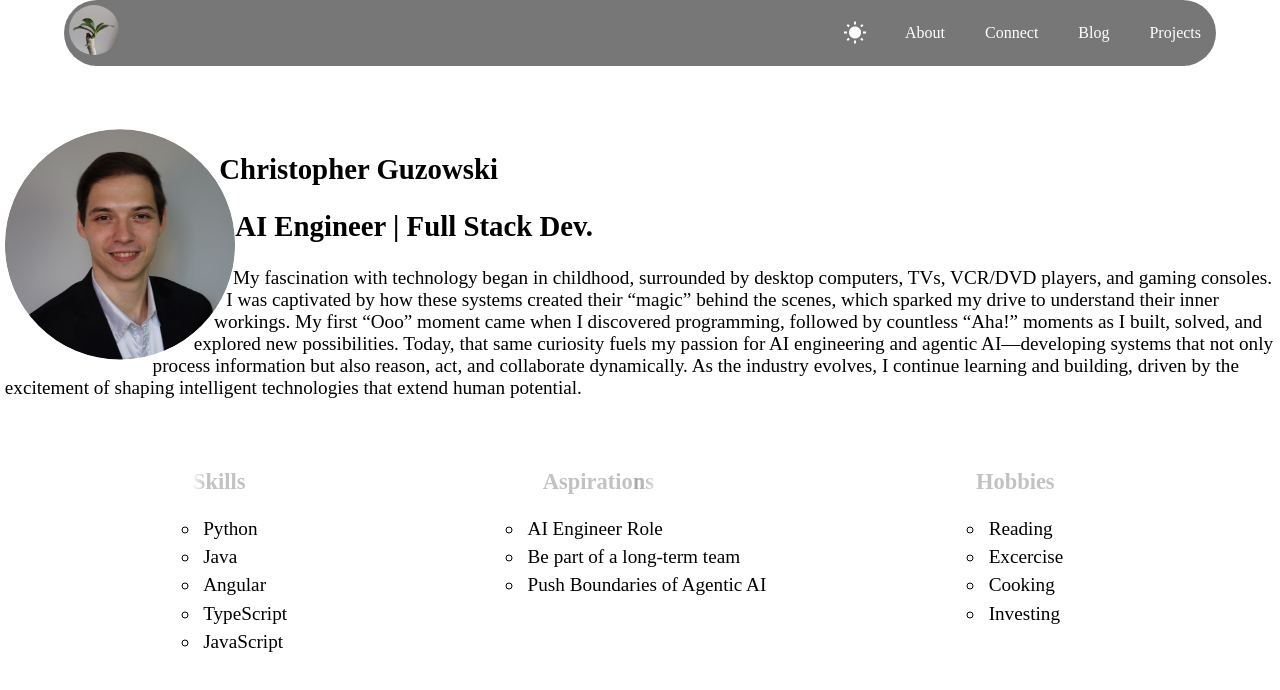
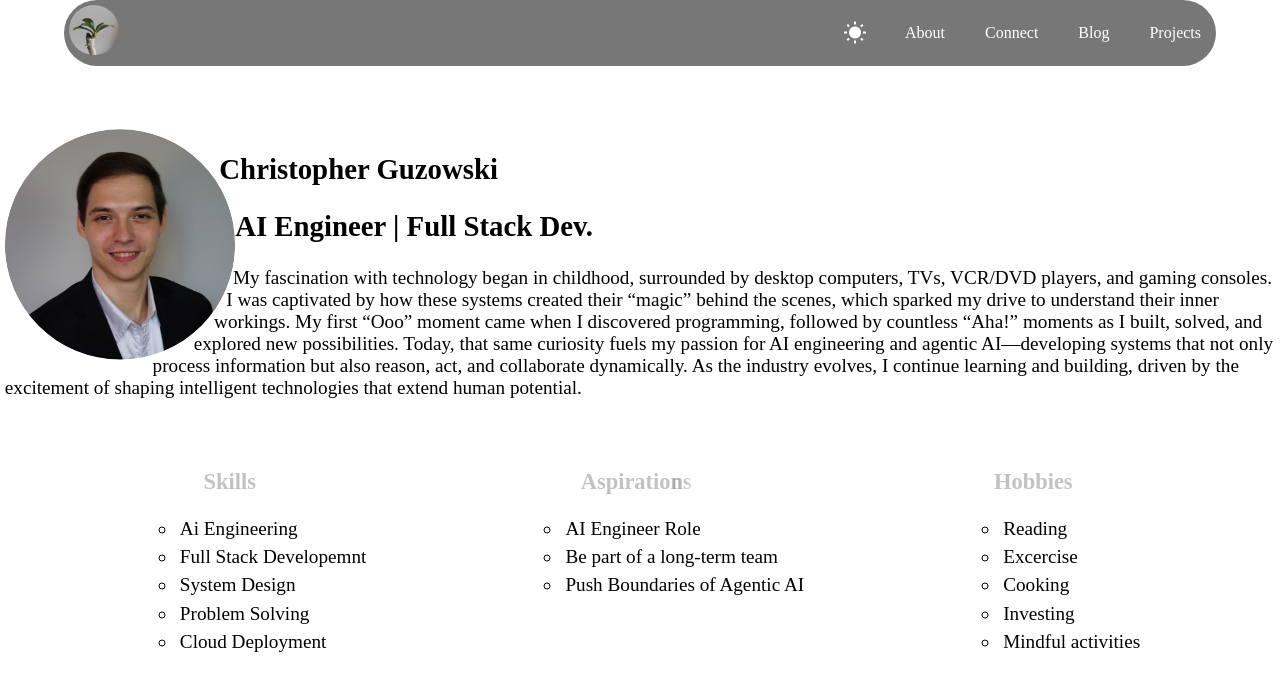
Before and after one commit to chrisCodes141/CGSite, an Angular app in the folder angular/: page / in a window 1280 px wide. Shown: the top 690 px of the page. Built offline with nearby package versions, Linux system fonts and the light colour scheme.

Commit message:
minor tweaks

```diff
--- a/angular/server.ts
+++ b/angular/server.ts
@@ -1,5 +1,5 @@
 import { APP_BASE_HREF } from '@angular/common';
-import { CommonEngine } from '@angular/ssr';
+import { CommonEngine } from '@angular/ssr/node';
 import express from 'express';
 import { fileURLToPath } from 'node:url';
 import { dirname, join, resolve } from 'node:path';
--- a/angular/src/app/core/staticComponents/about/about.component.ts
+++ b/angular/src/app/core/staticComponents/about/about.component.ts
@@ -2,16 +2,15 @@ import { NgFor } from '@angular/common';
 import { Component } from '@angular/core';
 
 @Component({
-  selector: 'app-about',
-  standalone: true,
-  imports: [NgFor],
-  templateUrl: './about.component.html',
-  styleUrl: './about.component.css'
+    selector: 'app-about',
+    imports: [NgFor],
+    templateUrl: './about.component.html',
+    styleUrl: './about.component.css'
 })
 export class AboutComponent {
 
   name: string = 'Christopher Guzowski';
   aspires: string[] = ['AI Engineer Role', 'Be part of a long-term team', 'Push Boundaries of Agentic AI'];
-  skills: string[] = ['Python', 'Java', 'Angular', 'TypeScript', 'JavaScript'];
-  hobbies: string[] = ['Reading', 'Excercise', 'Cooking', 'Investing'];
+  skills: string[] = ['Ai Engineering', 'Full Stack Developemnt', 'System Design', 'Problem Solving', 'Cloud Deployment'];
+  hobbies: string[] = ['Reading', 'Excercise', 'Cooking', 'Investing', 'Mindful activities'];
 }
--- a/angular/src/app/core/staticComponents/blog/blog.component.ts
+++ b/angular/src/app/core/staticComponents/blog/blog.component.ts
@@ -5,11 +5,10 @@ import { BlogService } from '../../singletonServices/blog.service';
 import { FormsModule } from '@angular/forms';
 
 @Component({
-  selector: 'app-blog',
-  standalone: true,
-  imports: [CommonModule, FormsModule],
-  templateUrl: './blog.component.html',
-  styleUrl: './blog.component.css'
+    selector: 'app-blog',
+    imports: [CommonModule, FormsModule],
+    templateUrl: './blog.component.html',
+    styleUrl: './blog.component.css'
 })
 export class BlogComponent implements OnInit {
 
@@ -63,7 +62,7 @@ export class BlogComponent implements OnInit {
     if (blogs.length === 0){
       const exampleBlogs: Blog[] = [
         { title: 'Hey there!', text: 'Welcome to the blog section!'},
-        { title: 'These are just a couple example', text: 'Please create your own ^^! In the future, I will be improving scalability for numerous posts and implementing storage to a database so its not just in local storage.'}
+        { title: 'These are just a couple example', text: 'Please create your own ^^! Play around with the various functionalities, such as the red X (delete my neighbor, not me!), read more to expand, and create more to fill this page with posts!'}
       ];
 
       exampleBlogs.forEach(blog => this.blogService.addBlog(blog));
--- a/angular/src/app/core/staticComponents/project/project.component.html
+++ b/angular/src/app/core/staticComponents/project/project.component.html
@@ -3,7 +3,7 @@
 
     <img src="assets/images/raspby.jpg" alt="Image of my RaspberryPi should be here">
 
-    <h3> {{ message }} </h3>
+
 
     <p>More Projects I've made Coming Soon!</p>
 
--- a/angular/src/app/core/staticComponents/project/project.component.ts
+++ b/angular/src/app/core/staticComponents/project/project.component.ts
@@ -3,14 +3,13 @@ import { HttpClient } from '@angular/common/http';
 import { Component, OnInit } from '@angular/core';
 
 @Component({
-  selector: 'app-project',
-  standalone: true,
-  imports: [],
-  templateUrl: './project.component.html',
-  styleUrl: './project.component.css'
+    selector: 'app-project',
+    imports: [],
+    templateUrl: './project.component.html',
+    styleUrl: './project.component.css'
 })
 export class ProjectComponent implements OnInit {
-  message: string = 'Welcome or welcome back user # (backend coming soon)';
+
 
   constructor() {}
 
--- a/angular/src/main.server.ts
+++ b/angular/src/main.server.ts
@@ -1,7 +1,7 @@
-import { bootstrapApplication } from '@angular/platform-browser';
+import { bootstrapApplication, BootstrapContext } from '@angular/platform-browser';
 import { AppComponent } from './app/app.component';
 import { config } from './app/app.config.server';
 
-const bootstrap = () => bootstrapApplication(AppComponent, config);
+const bootstrap = (context: BootstrapContext) => bootstrapApplication(AppComponent, config, context);
 
 export default bootstrap;
```
Also changed, not shown: angular/package.json (+14 -14 lines), angular/src/app/app.component.ts (+4 -5 lines), angular/src/app/core/staticComponents/connect/connect.component.ts (+4 -5 lines), angular/src/app/core/staticComponents/form-contact/form-contact.component.ts (+4 -5 lines), angular/src/app/core/staticComponents/navbar/navbar.component.ts (+4 -5 lines), 1 other file (tests, documents, lock files or other folders).
